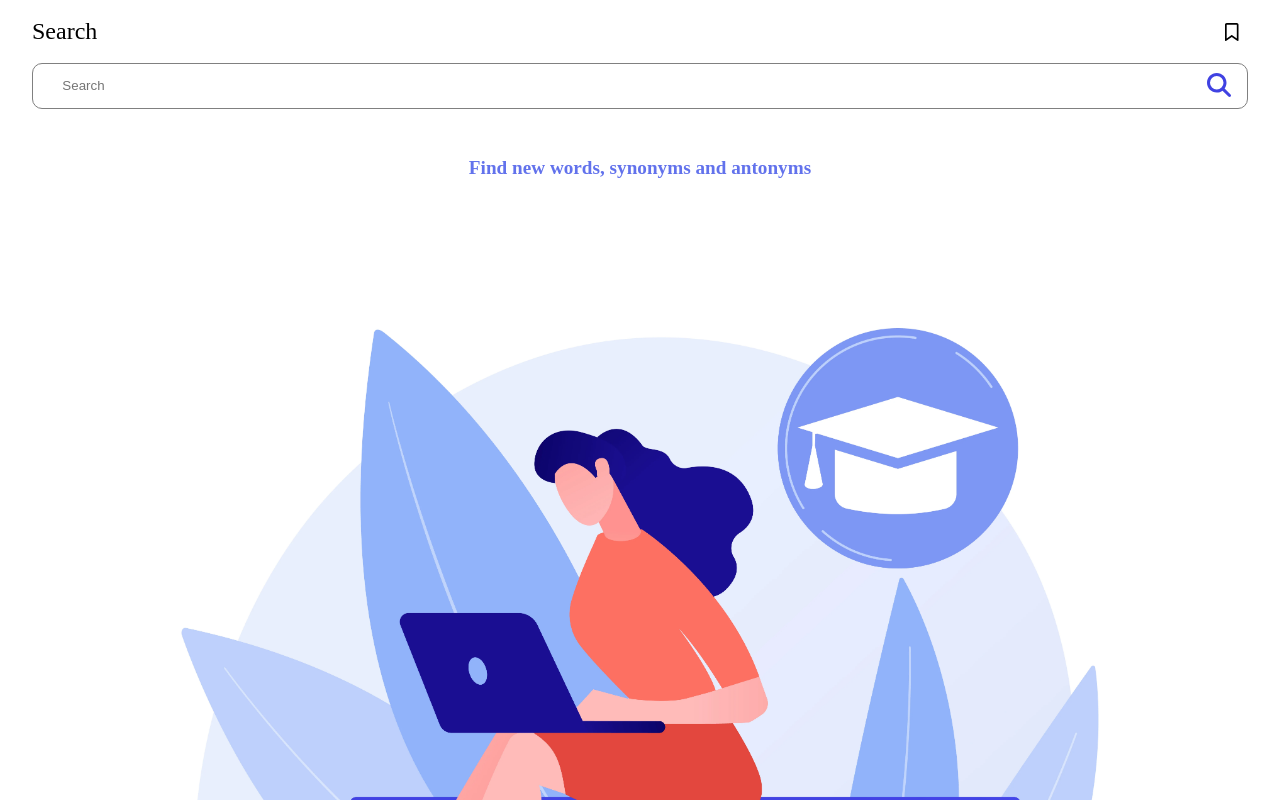
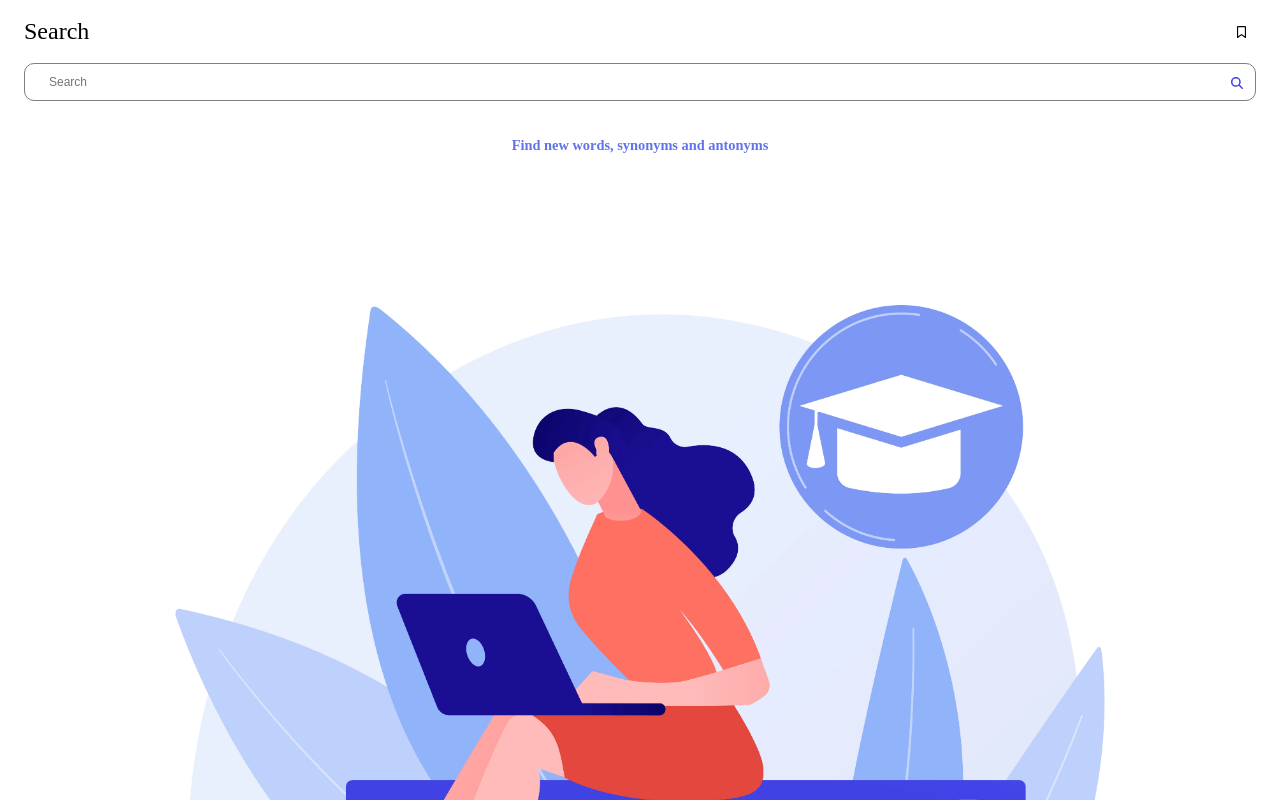
Before and after one commit to geraldombuthia/wordplusplus-v2.0, a React (Create React App) app: page / in a window 1280 px wide. Shown: the top 800 px of the page. Built offline with nearby package versions, Linux system fonts and the light colour scheme; no server answers.

Commit message:
added react router dom capability

```diff
--- a/package.json
+++ b/package.json
@@ -14,6 +14,7 @@
     "react": "^18.2.0",
     "react-dom": "^18.2.0",
     "react-lazyload": "^3.2.0",
+    "react-router-dom": "^6.8.2",
     "react-scripts": "5.0.1",
     "web-vitals": "^2.1.4"
   },
--- a/src/App.css
+++ b/src/App.css
@@ -12,6 +12,7 @@
   margin: 0;
   padding: 0;
   box-sizing: border-box;
+  font-size: 12px;
 }
 .App {
   display: flex;
--- a/src/App.js
+++ b/src/App.js
@@ -1,9 +1,9 @@
 import './App.css';
 import { useEffect, useState } from 'react';
-import Navbar from "./Components/Navbar"
-import Search from "./Components/Search"
-import Footer from "./Components/Footer"
-import View from "./Components/View"
+import Home from "./Components/Home"
+import Bookmark from "./Components/BookMark"
+
+import { Route, Routes } from "react-router-dom";
 function App() {
   const [word, setWord] = useState('');
   const [quotes, setQuotes] = useState('');
@@ -40,12 +40,10 @@ function App() {
   }
   //FetchWord Function Ends
   return (
-    <div className="App">
-      <Navbar />
-      <Search onSearch={onSearch} showQuotes = {showQuotes}/>
-      <View word={word} closeView = {closeView} />
-      <Footer quotes={quotes} showQuotes = { showQuotes }/>
-    </div>
+    <Routes>
+      <Route path = "/" element={<Home onSearch={onSearch} showQuotes = {showQuotes} word={word} closeView = {closeView} quotes={quotes}/>}/>
+      <Route path = "/Bookmark" element={<Bookmark />}/>
+    </Routes>
   );
 }
 
--- /dev/null
+++ b/src/Components/BookMark.js
@@ -0,0 +1,7 @@
+const BookMark = () => {
+  return (
+    <div>BookMark</div>
+  )
+}
+
+export default BookMark
--- /dev/null
+++ b/src/Components/Home.js
@@ -0,0 +1,18 @@
+import React from 'react'
+import Navbar from "./Navbar"
+import Search from "./Search"
+import Footer from "./Footer"
+import View from "./View"
+
+const Home = ({onSearch, showQuotes, word, closeView, quotes}) => {
+  return (
+    <div className="App">
+      <Navbar />
+      <Search onSearch={onSearch} showQuotes = {showQuotes}/>
+      <View word={word} closeView = {closeView} />
+      <Footer quotes={quotes} showQuotes = { showQuotes }/>
+    </div>
+  )
+}
+
+export default Home
--- a/src/index.js
+++ b/src/index.js
@@ -1,11 +1,14 @@
 import React from 'react';
 import ReactDOM from 'react-dom/client';
 import App from './App';
+import { BrowserRouter } from "react-router-dom";
 
 const root = ReactDOM.createRoot(document.getElementById('root'));
 root.render(
   <React.StrictMode>
-    <App />
+    <BrowserRouter>
+      <App />
+    </BrowserRouter>
   </React.StrictMode>
 );
 
```
Also changed, not shown: 2 other files (tests, documents, lock files or other folders).
